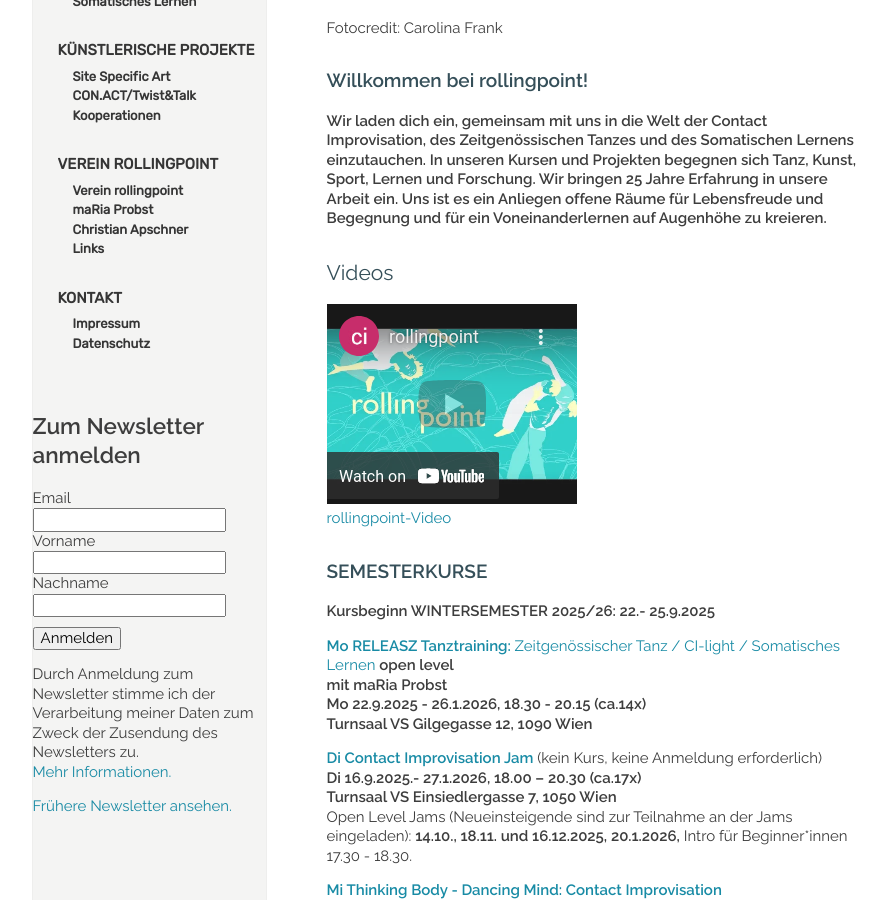
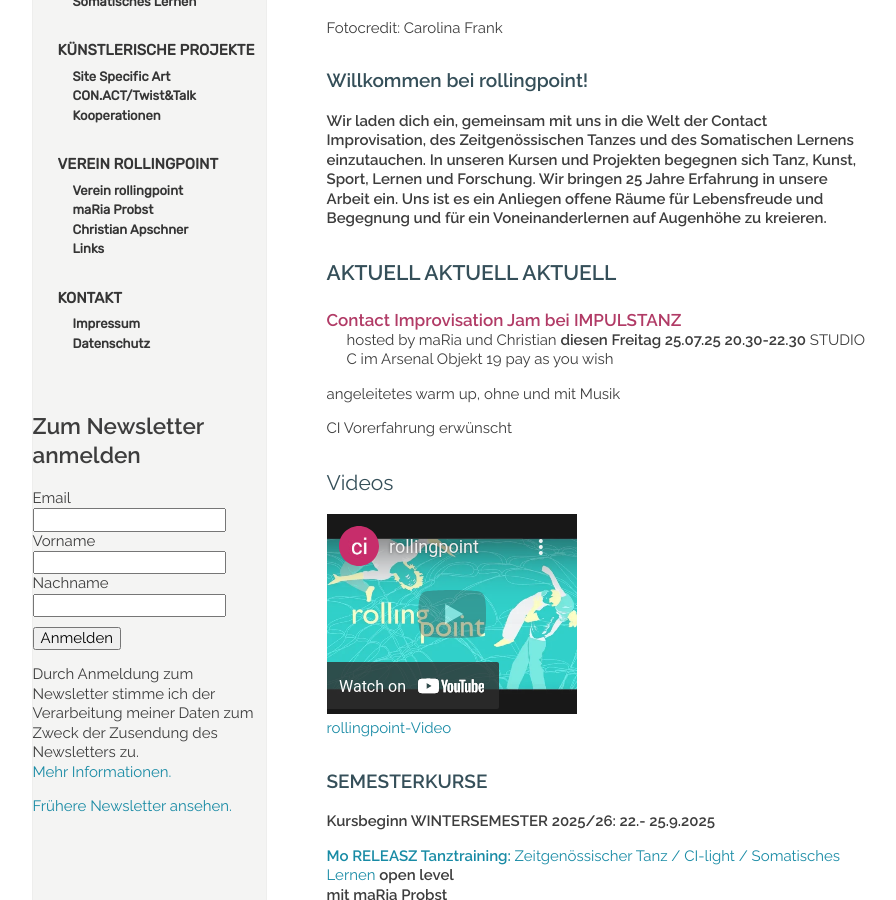
Before and after one commit to manulari/rollingpointat, a Jekyll site: the page built from _pages_de/index.md, in a window 1280 px wide and 900 px high, scrolled down 604 px. Shown: the whole window, without its empty margins (152-1048 px from the left). Built offline with Jekyll 4.4.1, drawn with Linux system fonts in a browser that asks for light colours; comment, search, counter and statistics services are not loaded.

Commit message:
Update page (de) “index”

```diff
--- a/_pages_de/index.md
+++ b/_pages_de/index.md
@@ -13,6 +13,20 @@ Fotocredit: Carolina Frank
 ### Willkommen bei rollingpoint!
 
 **Wir laden dich ein, gemeinsam mit uns in die Welt der Contact Improvisation, des Zeitgenössischen Tanzes und des Somatischen Lernens einzutauchen. In unseren Kursen und Projekten begegnen sich Tanz, Kunst, Sport, Lernen und Forschung. Wir bringen 25 Jahre Erfahrung in unsere Arbeit ein. Uns ist es ein Anliegen offene Räume für Lebensfreude und Begegnung und für ein Voneinanderlernen auf Augenhöhe zu kreieren.**
+
+## **AKTUELL AKTUELL AKTUELL**
+
+#### Contact Improvisation Jam bei IMPULSTANZ
+
+
+hosted by maRia und Christian
+**diesen Freitag 25.07.25 20.30-22.30**
+STUDIO C im Arsenal Objekt 19
+pay as you wish
+
+angeleitetes warm up, ohne und mit Musik
+
+CI Vorerfahrung erwünscht
 
 ## Videos
 
```
